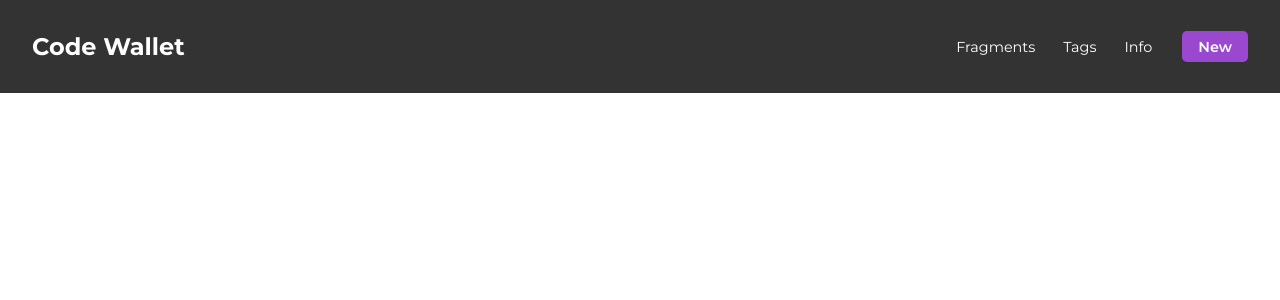
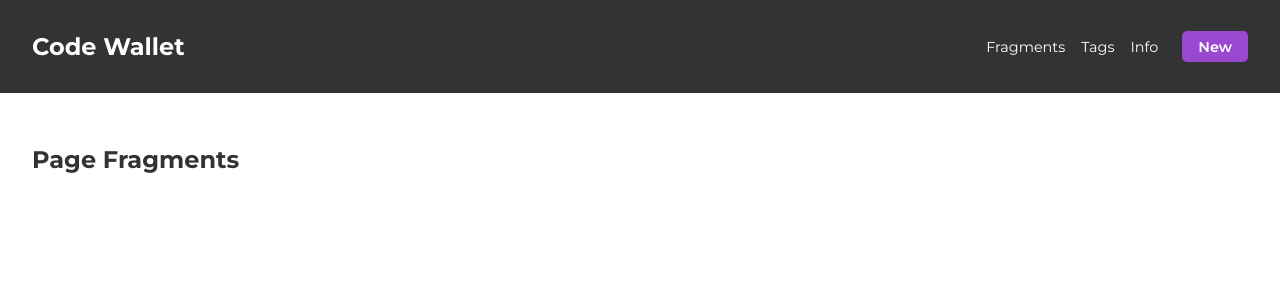
Before and after one commit to Manel28/code-wallet, a React (Vite) app: page / in a window 1280 px wide. Shown: the top 300 px of the page. Built offline with nearby package versions, Linux system fonts and the light colour scheme.

Commit message:
Mise en place de React Router + pages Fragments, Tags, Info et Form

```diff
--- a/src/App.jsx
+++ b/src/App.jsx
@@ -1,12 +1,26 @@
+import { BrowserRouter as Router, Routes, Route } from 'react-router-dom';
+
+import Fragments from './pages/Fragments';
+import Tags from './pages/Tags';
+import Info from './pages/Info';
+import Form from './pages/Form';
 import Header from './components/Header';
-import './style.css'; // Ton CSS normal
+import './style.css';
 
 function App() {
   return (
-    <div>
-      <Header />
-
-    </div>
+    <Router>
+    <Header />
+    <main className="main">
+      <Routes>
+        <Route path="/" element={<Fragments />} />
+        <Route path="/fragments" element={<Fragments />} />
+        <Route path="/tags" element={<Tags />} />
+        <Route path="/info" element={<Info />} />
+        <Route path="/new" element={<Form />} />
+      </Routes>
+    </main>
+  </Router>
   );
 }
 
--- a/src/components/Header.jsx
+++ b/src/components/Header.jsx
@@ -1,13 +1,13 @@
+import { Link } from 'react-router-dom';
 function Header() {
     return (
       <header>
         <h1>Code Wallet</h1>
         <nav>
-          <button>Fragments</button>
-          <button>Tags</button>
-
-          <button>Info</button>
-          <button className="new">New</button>
+        <Link to="/fragments">Fragments</Link>
+        <Link to="/tags">Tags</Link>
+        <Link to="/info">Info</Link>
+        <Link to="/new" className="new">New</Link>
 
         </nav>
       </header>
--- /dev/null
+++ b/src/pages/Form.jsx
@@ -0,0 +1,5 @@
+function Form () {
+    return <h2>Page Form</h2>;
+  }
+
+  export default Form;
--- /dev/null
+++ b/src/pages/Fragments.jsx
@@ -0,0 +1,5 @@
+function Fragments() {
+    return <h2>Page Fragments</h2>;
+  }
+
+  export default Fragments;
--- /dev/null
+++ b/src/pages/Info.jsx
@@ -0,0 +1,5 @@
+function Info() {
+    return <h2>Page info</h2>;
+  }
+
+  export default Info;
--- /dev/null
+++ b/src/pages/Tags.jsx
@@ -0,0 +1,5 @@
+function Tags() {
+    return <h2>Page Tags</h2>;
+  }
+
+  export default Tags;
--- a/src/style.css
+++ b/src/style.css
@@ -20,35 +20,37 @@
   font-size: 1.5rem;
   font-weight: 700;
 }
-
-nav button {
+nav a {
     font-family: 'Montserrat', sans-serif;
     font-size: 0.9rem;
-  background: none;
-  color: #ffffff;
-  border: none;
+    color: white;
     margin-left: 1rem;
+    text-decoration: none;
     cursor: pointer;
   }
 
-nav button:hover {
+  nav a:hover {
     text-decoration: underline;
   }
 
-nav button.new {
+  nav a.new {
     background-color: #9A48D0;
     color: white;
     border-radius: 5px;
     padding: 0.4rem 1rem;
     font-weight: 600;
     margin-left: 1.5rem;
-  border: none;
+    display: inline-block;
     transition: background-color 0.3s;
   }
 
-nav button.new:hover {
+  nav a.new:hover {
     background-color: #B288C0;
   }
+
+
+
+
 
 main {
   padding: 2rem;
```
Lines whose indentation alone changed are shown as unchanged.
